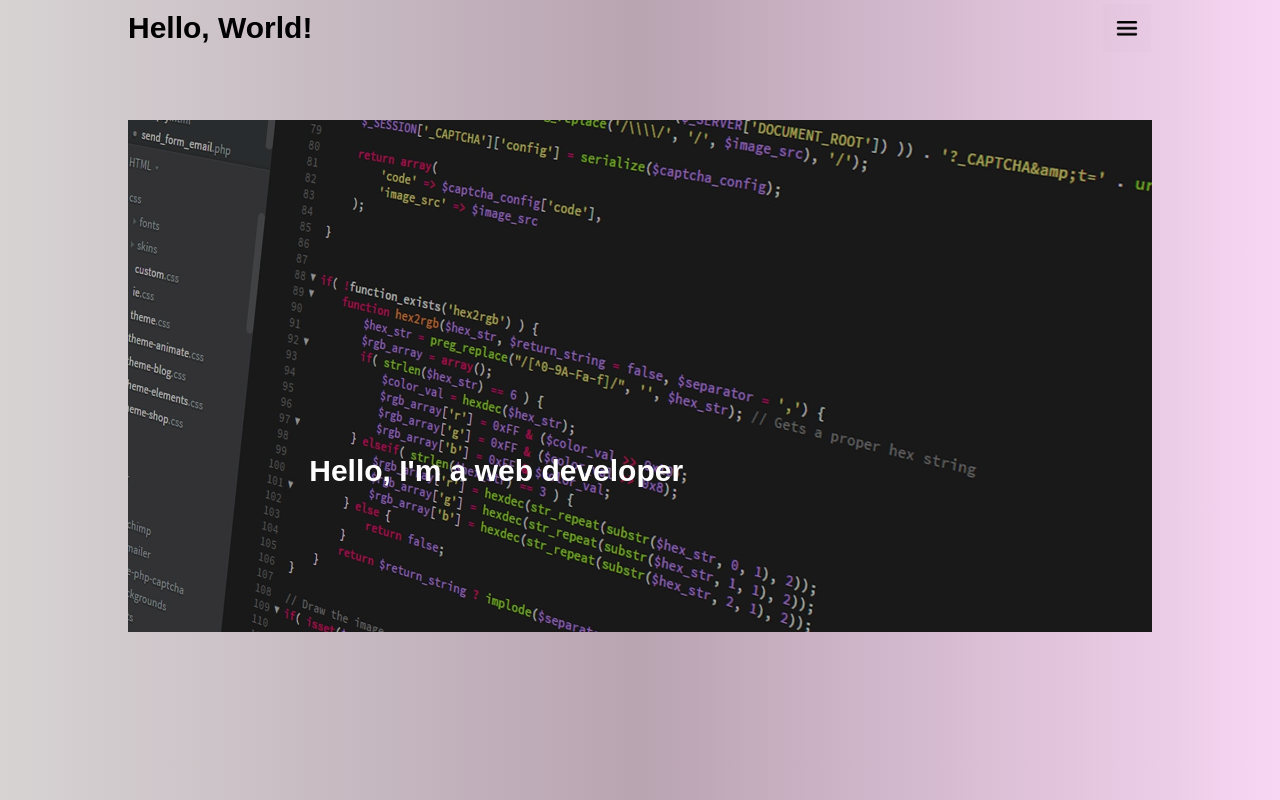
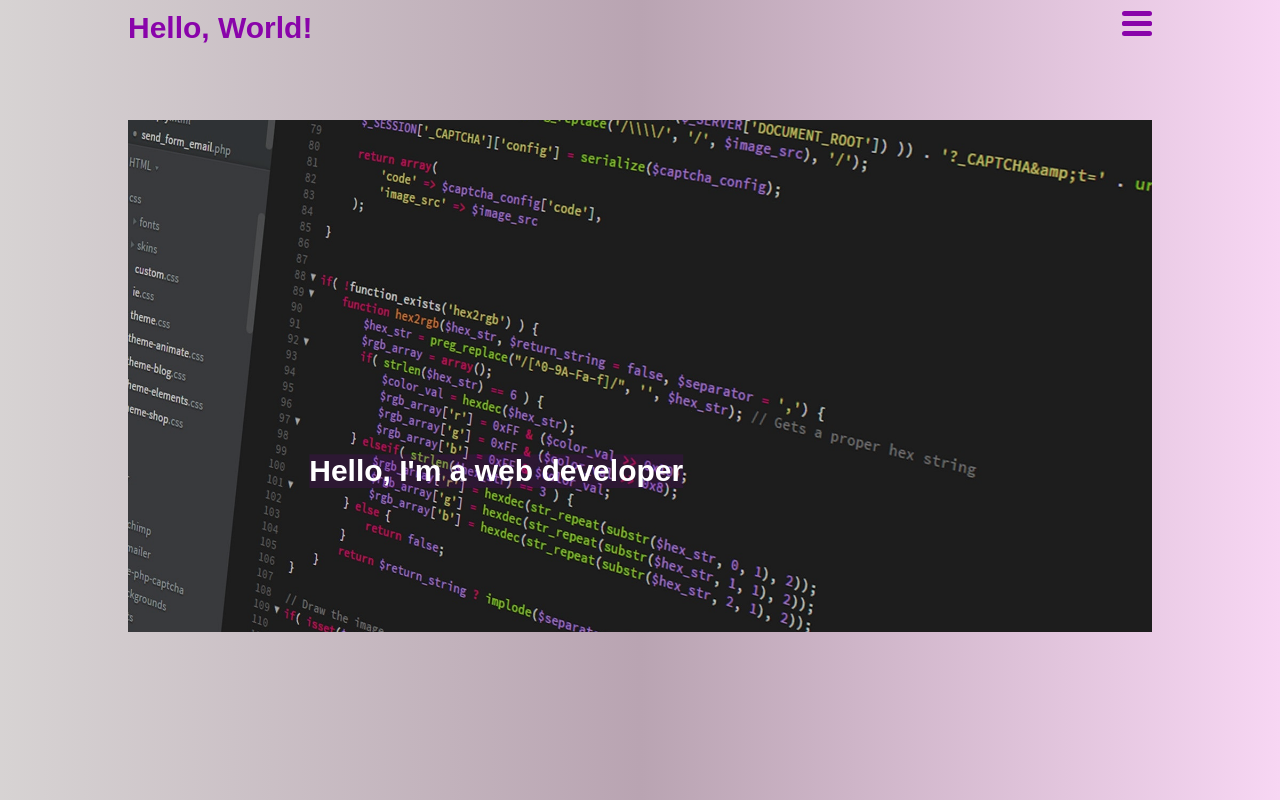
Before and after one commit to mateusmecunhe/mateusmecunhe.com, a plain HTML site: page index.html in a window 1280 px wide. Drawn offline with nearby package versions, Linux system fonts and the light colour scheme.

Commit message:
implementing more style

```diff
--- a/css/stylesheet.css
+++ b/css/stylesheet.css
@@ -28,6 +28,7 @@
 .logo{
     grid-column: 2/3;
     font-size: 30px;
+    color: #8904aa;
 }
 
 .btn-menu{
@@ -64,6 +65,7 @@ section h1{
     z-index: 3;
     transform: translate(-20%, -70%);
     color: white;
+    background-color: #8904aa28;
 }
 
 .hero::after{
@@ -74,5 +76,82 @@ section h1{
     position: absolute;
     left: 0;
     top:0;
-    opacity: 0.3;
+    opacity: 0.2;
 }
+
+
+/* btn-menu */
+
+#nav-icon span:nth-child(1) {
+    top: 0px;
+  }
+
+  #nav-icon span:nth-child(2),#nav-icon span:nth-child(3) {
+    top: 10px;
+  }
+
+  #nav-icon span:nth-child(4) {
+    top: 20px;
+  }
+
+  #nav-icon.open span:nth-child(1) {
+    top: 18px;
+    width: 0%;
+    left: 50%;
+  }
+
+  #nav-icon.open span:nth-child(2) {
+    -webkit-transform: rotate(45deg);
+    -moz-transform: rotate(45deg);
+    -o-transform: rotate(45deg);
+    transform: rotate(45deg);
+  }
+
+  #nav-icon.open span:nth-child(3) {
+    -webkit-transform: rotate(-45deg);
+    -moz-transform: rotate(-45deg);
+    -o-transform: rotate(-45deg);
+    transform: rotate(-45deg);
+  }
+
+  #nav-icon.open span:nth-child(4) {
+    top: 18px;
+    width: 0%;
+    left: 50%;
+  }
+
+  #nav-icon {
+    width: 60px;
+    height: 45px;
+    position: relative;
+    /* margin-right: 25px; */
+    margin-top: 10px;
+    -webkit-transform: rotate(0deg);
+    -moz-transform: rotate(0deg);
+    -o-transform: rotate(0deg);
+    transform: rotate(0deg);
+    -webkit-transition: .5s ease-in-out;
+    -moz-transition: .5s ease-in-out;
+    -o-transition: .5s ease-in-out;
+    transition: .5s ease-in-out;
+    cursor: pointer;
+  }
+
+  #nav-icon span {
+    display: block;
+    position: absolute;
+    height: 5px;
+    width: 50%;
+    background: #8904aa;
+    border-radius: 12px;
+    opacity: 1;
+    right: 0;
+    -webkit-transform: rotate(0deg);
+    -moz-transform: rotate(0deg);
+    -o-transform: rotate(0deg);
+    transform: rotate(0deg);
+    -webkit-transition: .25s ease-in-out;
+    -moz-transition: .25s ease-in-out;
+    -o-transition: .25s ease-in-out;
+    transition: .25s ease-in-out;
+  }
--- a/index.html
+++ b/index.html
@@ -13,7 +13,13 @@
 
         <nav class="menu">
             <h3 class="logo">Hello, World!</h3>
-            <img src="img/menu-512.png" alt="menu" class="btn-menu">
+            <div id="nav-icon" class="btn-menu">
+                    <span></span>
+                    <span></span>
+                    <span></span>
+                    <span></span>
+                  </div>
+
         </nav>
 
     </header>
@@ -22,7 +28,7 @@
         <section>
 
             <div class="hero">
-                <h1>Hello, I'm a web developer</h1>
+                <h1 class="presentation"> Hello, I'm <span class="presentation-span">a web developer </span></h1>
                 <img src="img/computer.jpg" alt="computador">
 
             </div>
@@ -36,6 +42,7 @@
     <script src="https://cdnjs.cloudflare.com/ajax/libs/gsap/2.1.3/TweenMax.min.js"
         integrity="sha256-lPE3wjN2a7ABWHbGz7+MKBJaykyzqCbU96BJWjio86U=" crossorigin="anonymous"></script>
     <script src="js/app.js"></script>
+    <script src="js/menu.js"></script>
 </body>
 
 </html>
--- a/js/app.js
+++ b/js/app.js
@@ -1,12 +1,14 @@
 const hero = document.querySelector('.hero');
 const slider = document.querySelector('.slider');
 const menu = document.querySelector('.menu');
+const presentation = document.querySelector('.presentation');
 
 const tl = new TimelineMax();
 
 
 console.log(hero);
 
-tl.fromTo(hero, 1, {height: "0%"}, {height: "80%", ease: Power2.easeInOut})
+tl.fromTo(hero, 0.5, {height: "0%"}, {height: "80%", ease: Power2.easeInOut})
 .fromTo(hero, 1.2, {width: '100%'}, {width: "80%", ease: Power2.easeInOut})
-.fromTo(menu, 1.2, {x: "-100%"}, {x: "0%", ease: Power2.easeInOut}, "-=1.2");
+.fromTo(menu, 1.2, {x: "-100%"}, {x: "0%", ease: Power2.easeInOut}, "-=1.2").
+fromTo(presentation, 0.0, {z: "-5", opacity: 0}, {z: "1", opacity: 1}, "-=1.2");
--- /dev/null
+++ b/js/menu.js
@@ -0,0 +1,6 @@
+
+
+var btn = document.querySelector('#nav-icon');
+btn.addEventListener('click', function(){
+    this.classList.toggle('open');
+})
```
